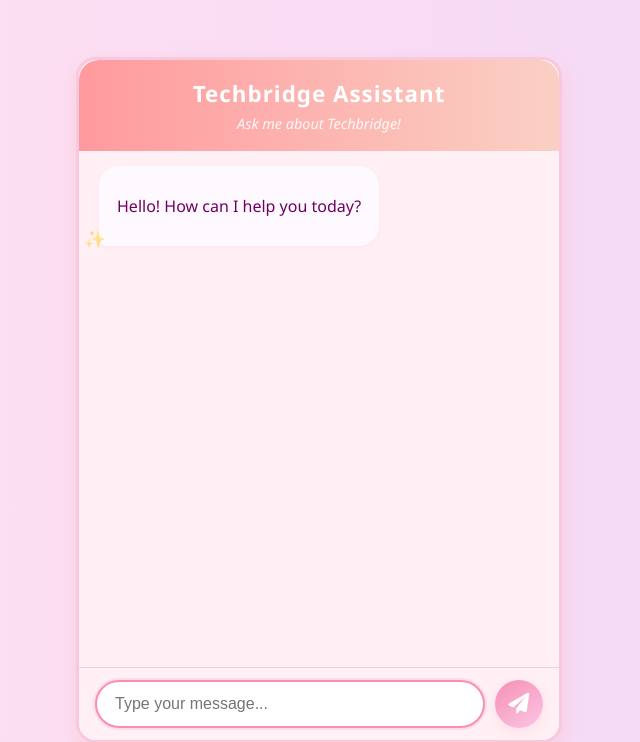
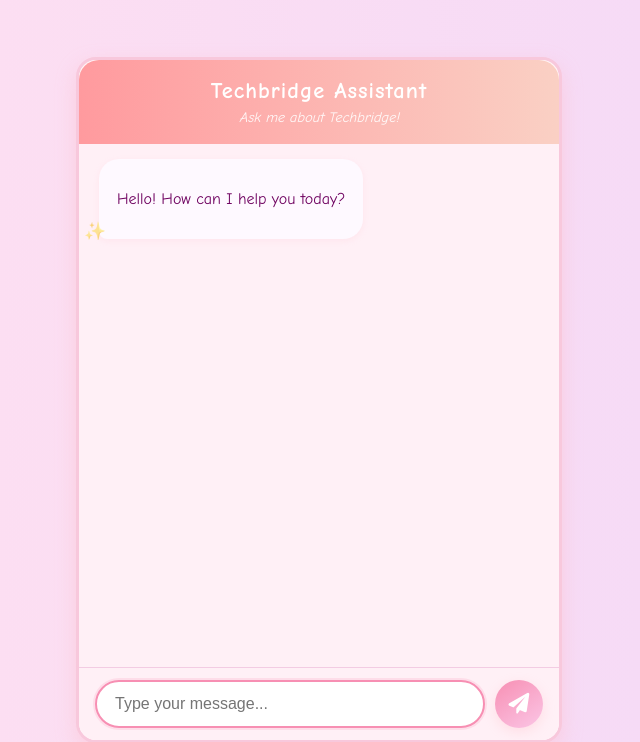
Before and after one commit to LindiweD-Collab/faq-chatbot, a Flask app: page / in a window 1280 px wide. Shown: the top 742 px of the page, without its empty margins (321-961 px from the left). Run offline with Flask 3, Linux system fonts and the light colour scheme.

Commit message:
Update index.html

```diff
--- a/templates/index.html
+++ b/templates/index.html
@@ -5,6 +5,7 @@
     <meta name="viewport" content="width=device-width, initial-scale=1.0">
     <title>Business FAQ Chatbot</title>
     <link rel="stylesheet" href="{{ url_for('static', filename='css/style.css') }}">
+    <link href="https://fonts.googleapis.com/css2?family=Comic+Neue:wght@400;700&display=swap" rel="stylesheet">
     <link rel="stylesheet" href="https://cdnjs.cloudflare.com/ajax/libs/font-awesome/6.0.0/css/all.min.css" integrity="sha512-9usAa10IRO0HhonpyAIVpjrylPvoDwiPUiKdWk5t3PyolY1cOd4DSE0Ga+ri4AuTroPR5aQvXU9xC6qOPnzFeg==" crossorigin="anonymous" referrerpolicy="no-referrer" />
 </head>
 <body>
```
